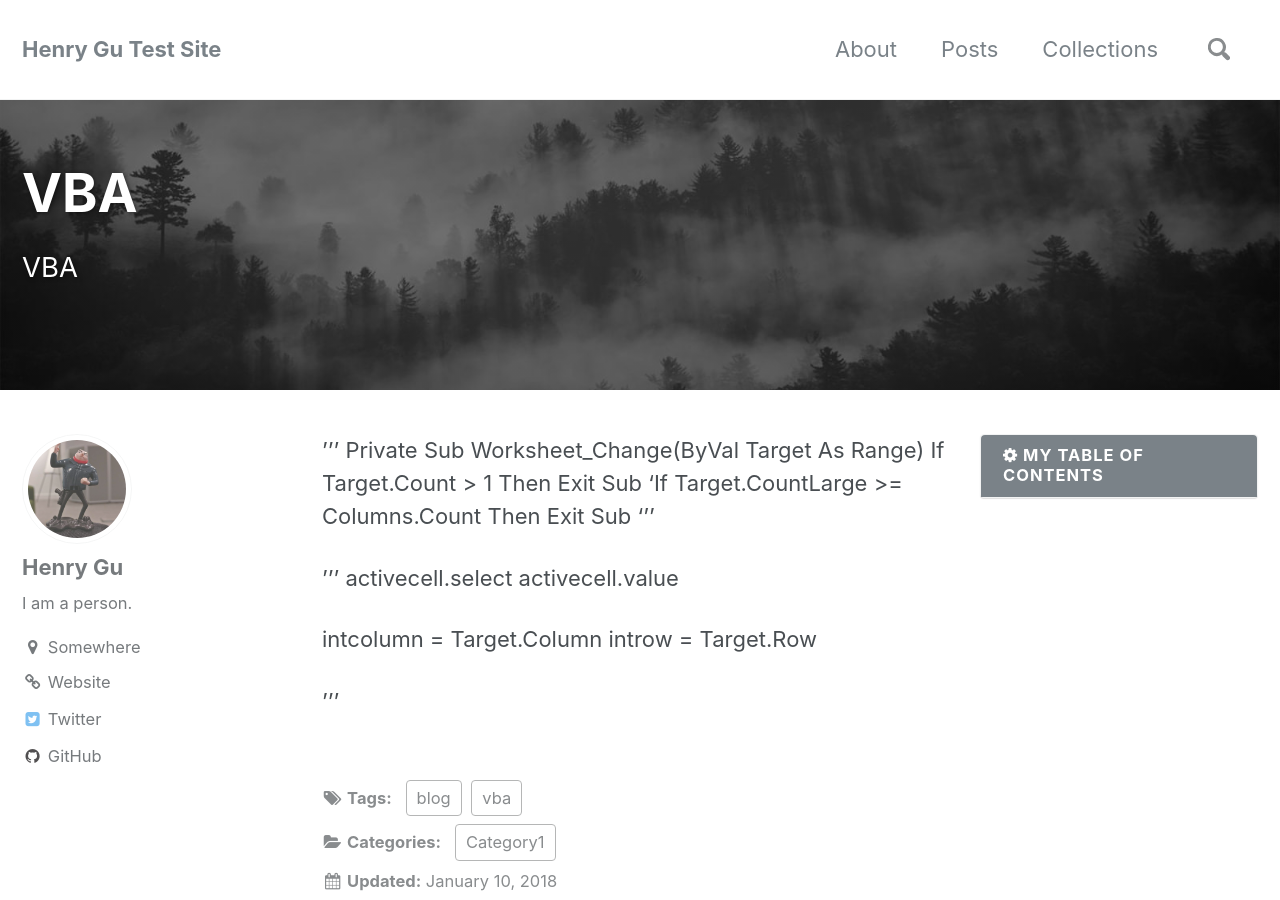
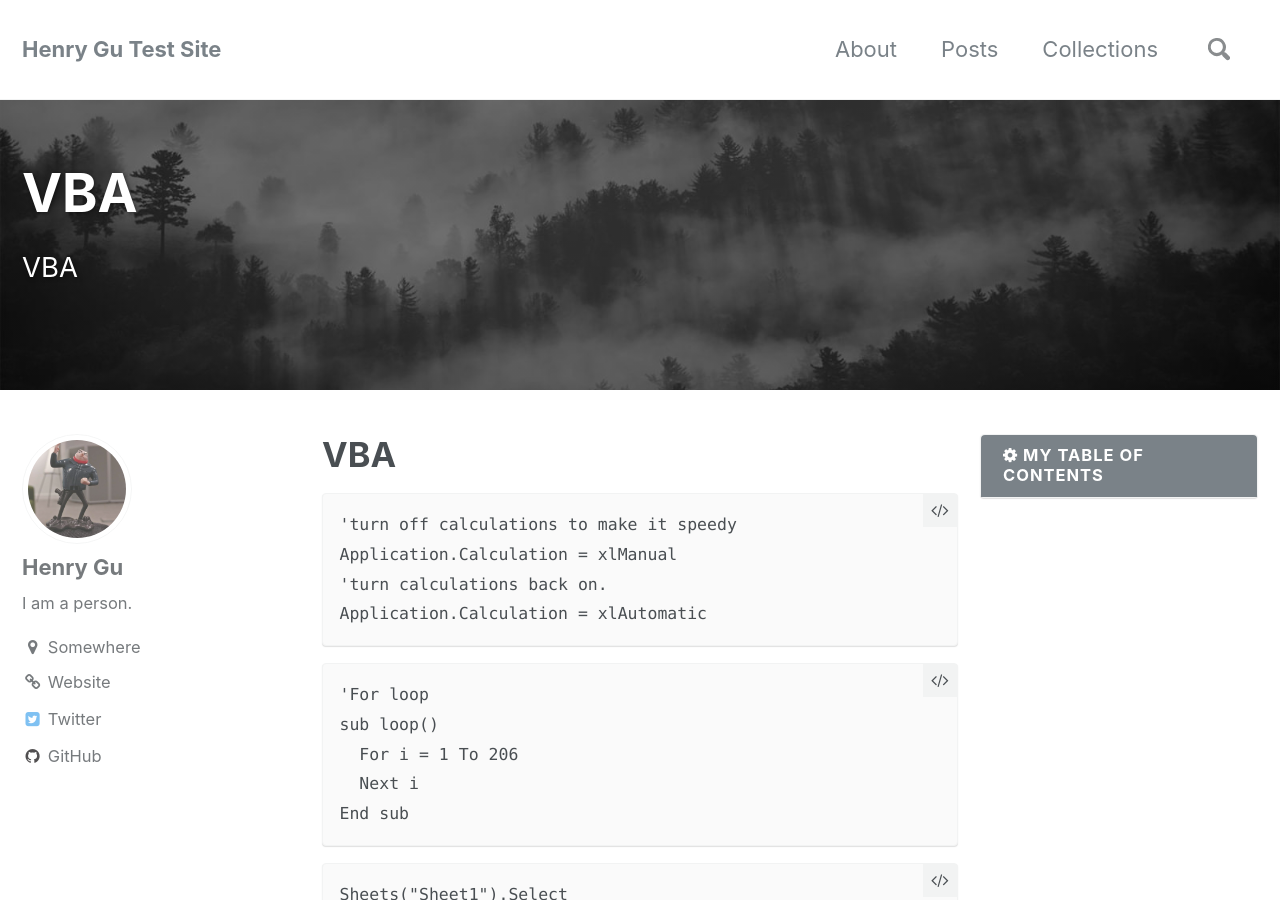
Before and after one commit to henryygu/henryygu.github.io, a Jekyll site: the page built from _posts/2018-1-10-vba.md, in a window 1280 px wide and 900 px high. Built offline with Jekyll 4.4.1, drawn with Linux system fonts in a browser that asks for light colours; some of the changed text lies outside the part shown.

Commit message:
Update 2018-1-10-vba.md

````diff
--- a/_posts/2018-1-10-vba.md
+++ b/_posts/2018-1-10-vba.md
@@ -15,20 +15,58 @@ toc_label: "My Table of Contents"
 toc_icon: "gear"
 ---
 
+# VBA
 
-'''
+
+```
+'turn off calculations to make it speedy
+Application.Calculation = xlManual
+'turn calculations back on.
+Application.Calculation = xlAutomatic
+```
+
+```
+'For loop
+sub loop()
+  For i = 1 To 206
+  Next i
+End sub
+```
+
+```
+Sheets("Sheet1").Select
+Range("A2").select
+range(A2:B2).select
+ActiveCell.FormulaR1C1 = _
+Selection.End(xlDown)).Select
+Selection.End(xlToRight)).Select
+```
+
+
+```
 Private Sub Worksheet_Change(ByVal Target As Range)
 If Target.Count > 1 Then Exit Sub
-'If Target.CountLarge >= Columns.Count Then Exit Sub
-'''
+```
 
 
 
-'''
+```
 activecell.select
 activecell.value
+activecell.offset(1,1).select
+
+.Value = "=" & selectedvalueoffset
 
 intcolumn = Target.Column
 introw = Target.Row
 
-'''
+```
+
+
+```
+Dim rng As Range
+Set rng = Range(Selection.Address)
+    For Each c In rng.Cells
+    c.select
+
+```
````
